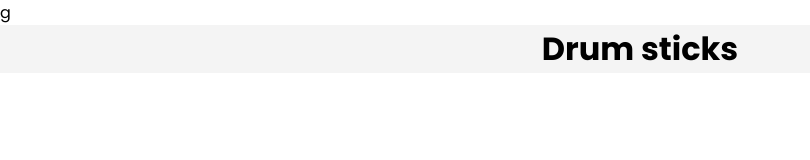
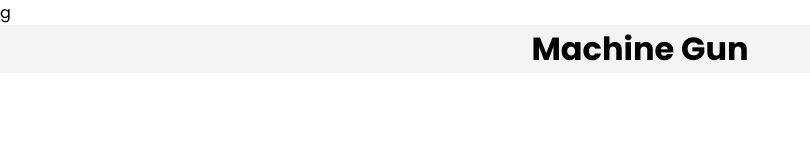
Before and after one commit to Jennifer-33/web-API-s, a plain HTML site: page index.html in a window 1280 px wide. Shown: the top 160 px of the page, without its empty margins (0-810 px from the left). Drawn offline with Linux system fonts and the light colour scheme.

Commit message:
Change Title

```diff
--- a/index.html
+++ b/index.html
@@ -6,11 +6,11 @@
     <meta name="viewport" content="width=device-width, initial-scale=1.0" />
     <link rel="stylesheet" href="style.css" />
     <script src="script.js" defer></script>
-    <title>Drum sticks</title>
+    <title> Machine sticks</title>
   </head>
   <body>
     <header>
-      <h1>Drum sticks</h1>
+      <h1> Machine Gun</h1>
     </header>
     <div class="keys">
       <div data-key="65" class="key">
```
